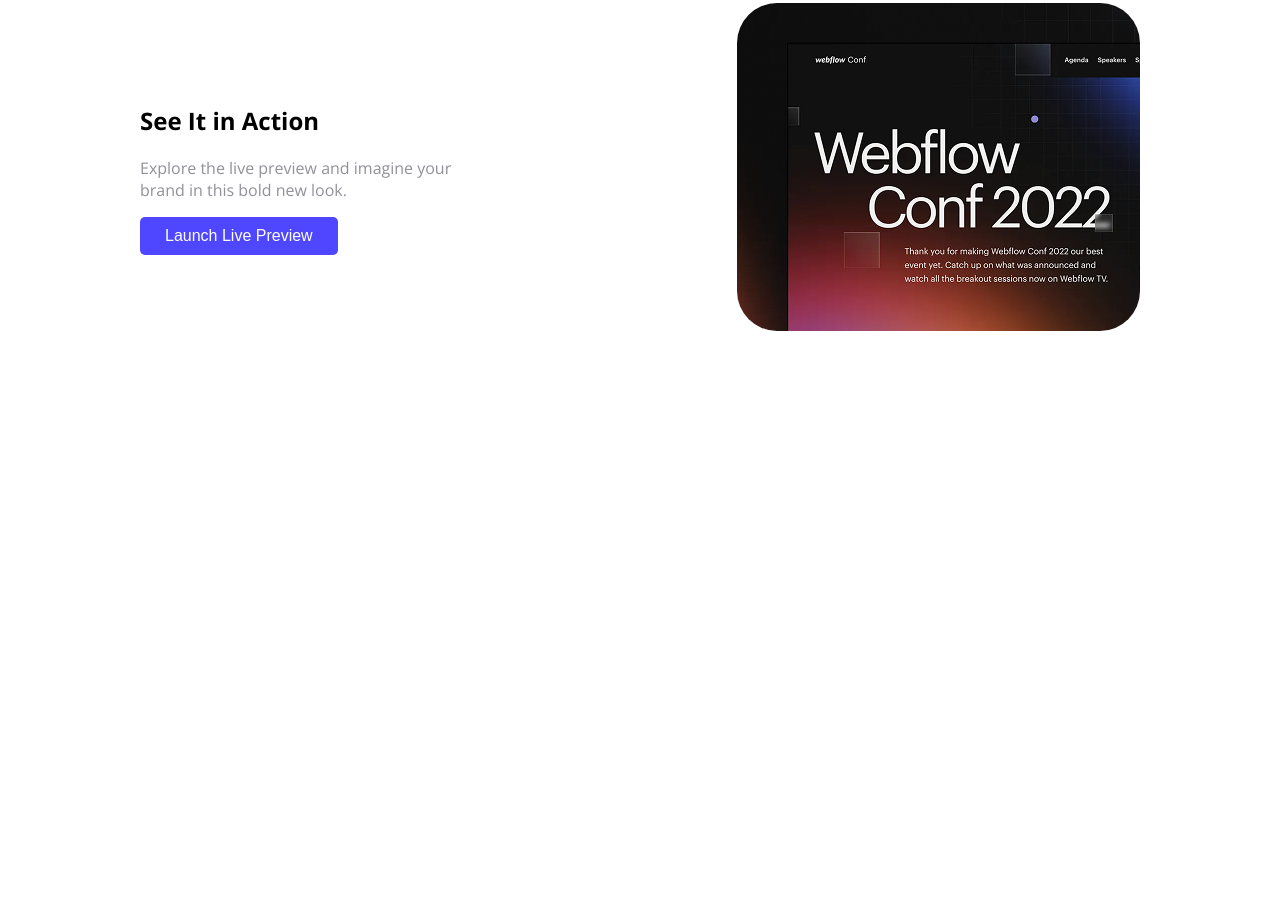
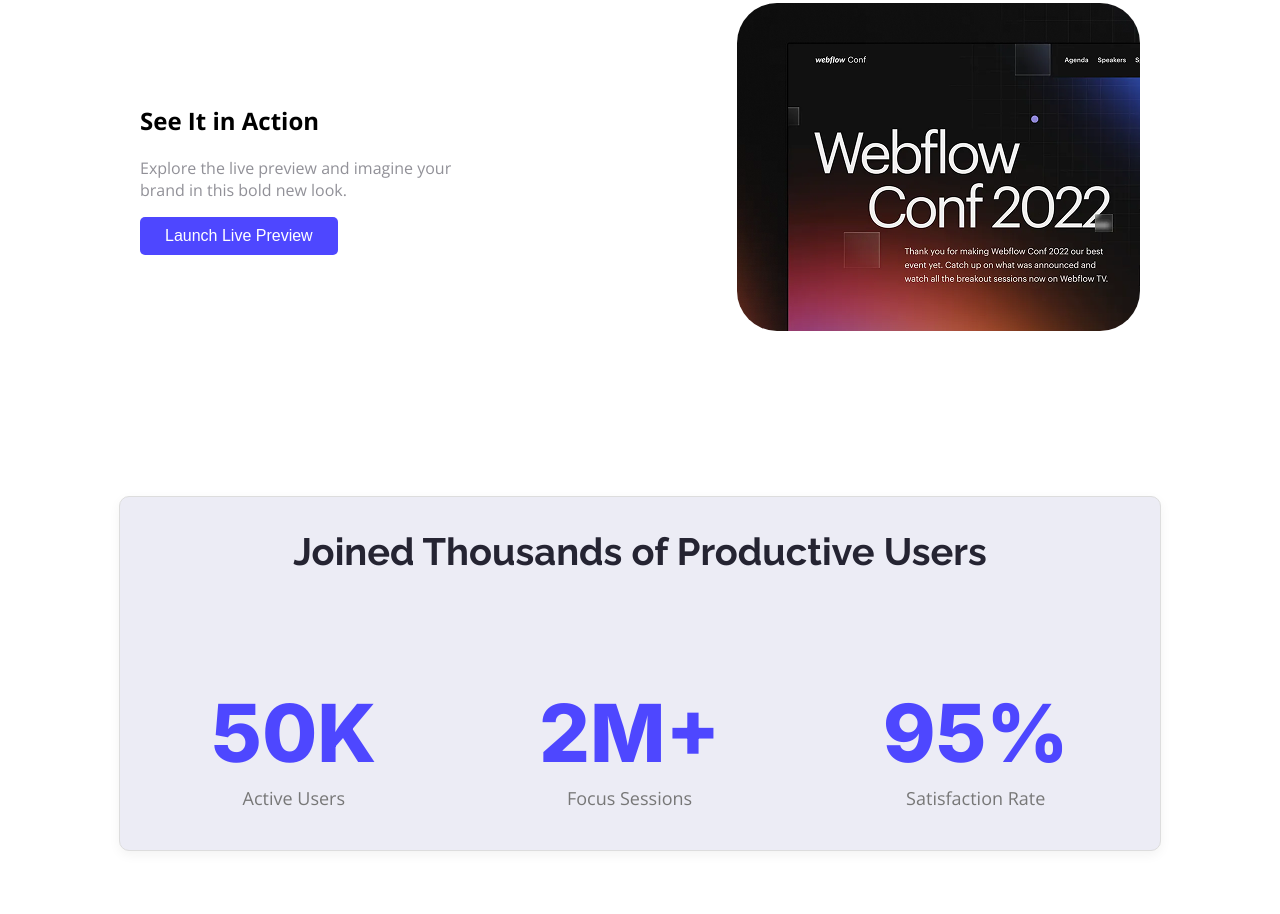
Before and after one commit to armani990/assignment-01, a plain HTML site: page index.html in a window 1280 px wide. Shown: the part 803-1717 px from the top of the page. Before the commit the page ends 1239 px from the top, so only its background shows below. Drawn offline with nearby package versions, Linux system fonts and the light colour scheme.

Commit message:
section part-2 add

```diff
--- a/index.html
+++ b/index.html
@@ -43,6 +43,26 @@
     </div>
   </div>
 </section>
+    <section class="stats-section">
+  <div class="stats-container">
+    <h2 class="stats-title">Joined Thousands of Productive Users</h2>
+    <div class="stats-grid">
+      <div class="stat-item">
+        <h3 class="stat-number">50K</h3>
+        <p class="stat-label">Active Users</p>
+      </div>
+      <div class="stat-item">
+        <h3 class="stat-number">2M+</h3>
+        <p class="stat-label">Focus Sessions</p>
+      </div>
+      <div class="stat-item">
+        <h3 class="stat-number">95%</h3>
+        <p class="stat-label">Satisfaction Rate</p>
+      </div>
+    </div>
+  </div>
+</section>
+
   </main>
 
   <footer>
--- a/styles/style.css
+++ b/styles/style.css
@@ -24,7 +24,7 @@
 /* Navigation bar styles */
 .basic {
   display: flex;
-  justify-content: space-between; /* LOGO এবং button দুটো দুই পাশে যাবে */
+  justify-content: space-between;
   align-items: center;
   margin: 0px 150px;
   padding: 20px;
@@ -95,3 +95,60 @@
     color: #252432;
     opacity: 50%;
 }
+.stats-section {
+  display: flex;
+  justify-content: center;
+  padding: 60px 20px;
+}
+
+.stats-container {
+  background-color: #ececf5;
+  border: 1px solid #ddd;
+  border-radius: 10px;
+  box-shadow: 0 4px 12px rgba(0, 0, 0, 0.05);
+  padding: 0px 20px;
+  max-width: 1000px;
+  width: 100%;
+  text-align: center;
+}
+
+.stats-title {
+    color: #252432;
+  font-size: 38px;
+  font-weight: 700;
+  margin-bottom: 30px;
+  font-family: 'Raleway', sans-serif;
+}
+
+.stats-grid {
+  display: flex;
+  justify-content: space-around;
+  flex-wrap: wrap;
+  gap: 20px;
+}
+
+.stat-item {
+  min-width: 150px;
+  display: flex;
+  flex-direction: column;
+  justify-content: flex-start;
+  gap: 0px;
+  padding-bottom: 10px;
+}
+
+.stat-number {
+  font-size: 80px;
+  font-weight: 800;
+  color: #4E47FF;
+  margin-bottom: 0px;
+  font-family: 'Inter', sans-serif;
+}
+
+.stat-label {
+  font-size: 18px;
+  color: #777;
+  margin-top: 5px;
+  margin-bottom: 30px;
+  list-style: 1.2;
+  font-family: 'Open Sans', sans-serif;
+}
```
